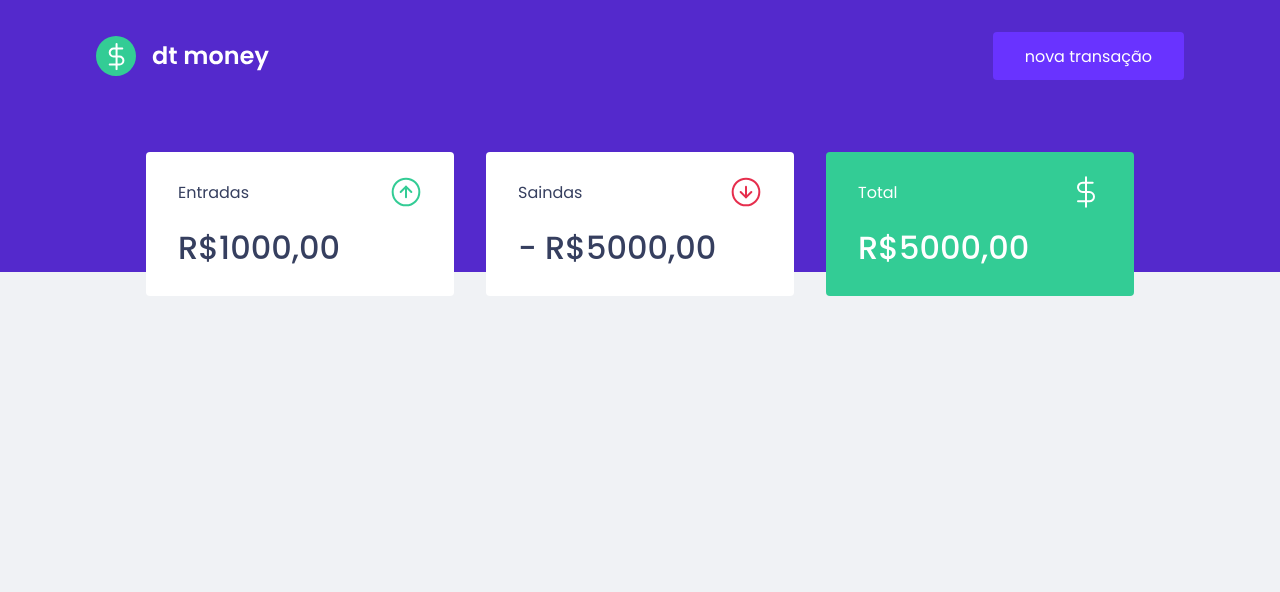
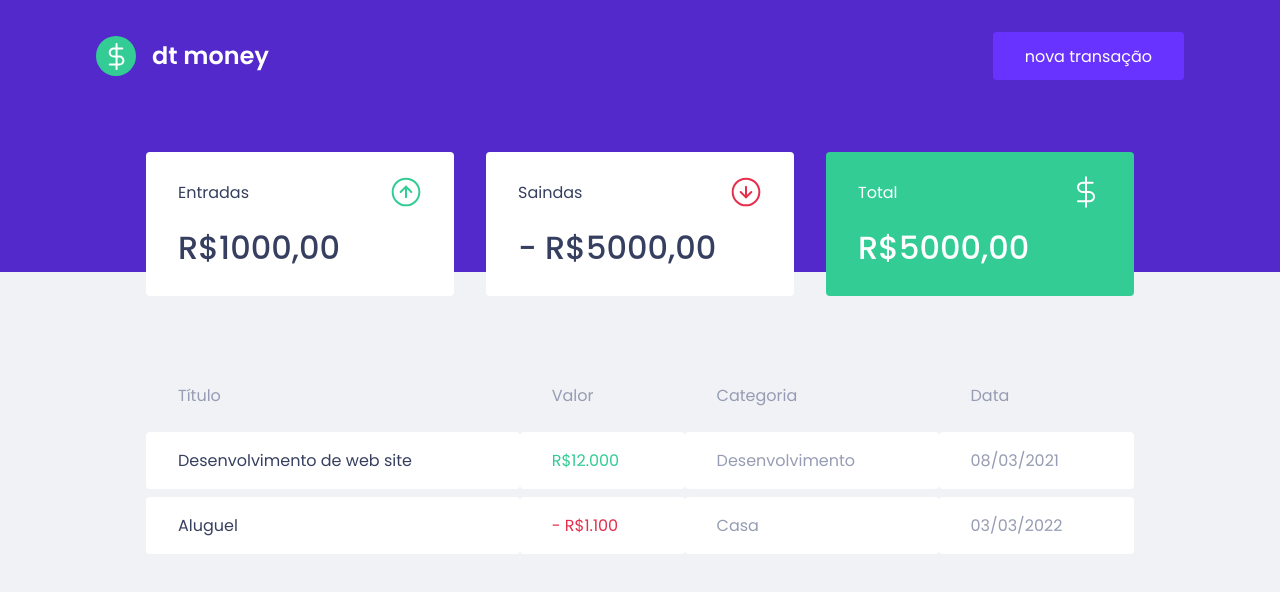
Before and after one commit to LucasMeyble/dtMoney, a React (Create React App) app: page / in a window 1280 px wide. Shown: the top 592 px of the page. Built offline with nearby package versions, Linux system fonts and the light colour scheme.

Commit message:
componente: transactionsTale

```diff
--- a/src/components/Dashboard/index.tsx
+++ b/src/components/Dashboard/index.tsx
@@ -1,10 +1,12 @@
 import { Summary } from "../Summary";
+import { TransactionTable } from "../TransactionsTable";
 import { Container } from "./styles";
 
 export function Dashboard(){
   return(
     <Container>
       <Summary />
+      <TransactionTable />
     </Container>
   )
 }
--- /dev/null
+++ b/src/components/TransactionsTable/index.tsx
@@ -0,0 +1,32 @@
+import { Container } from "./styles";
+
+export function TransactionTable(){
+  return(
+    <Container>
+      <table>
+        <thead>
+          <tr>
+            <th>Título</th>
+            <th>Valor</th>
+            <th>Categoria</th>
+            <th>Data</th>
+          </tr>
+        </thead>
+        <tbody>
+          <tr>
+            <td>Desenvolvimento de web site</td>
+            <td className="deposit">R$12.000</td>
+            <td>Desenvolvimento</td>
+            <td>08/03/2021</td>
+          </tr>
+          <tr>
+            <td>Aluguel</td>
+            <td className="withdraw">- R$1.100</td>
+            <td>Casa</td>
+            <td>03/03/2022</td>
+          </tr>
+        </tbody>
+      </table>
+    </Container>
+  )
+}
--- /dev/null
+++ b/src/components/TransactionsTable/styles.ts
@@ -0,0 +1,40 @@
+import styled from "styled-components";
+
+
+export const Container = styled.div`
+margin-top: 4rem;
+
+table {
+  width: 100%;
+  border-spacing: 0 0.5rem;
+
+  th{
+    color: var(--text-body);
+    font-weight: 400;
+    padding: 1rem 2rem;
+    text-align: left;
+    line-height: 1.5rem;
+  }
+
+  td {
+    padding: 1rem 2rem;
+    border: 0;
+    background: var(--shape);
+    color: var(--text-body);
+    border-radius: 0.25rem;
+
+    &:first-child {
+      color: var(--text-title);
+    }
+
+    &.deposit {
+      color: var(--green);
+    }
+
+    &.withdraw{
+      color: var(--red);
+    }
+  }
+
+}
+`
```
